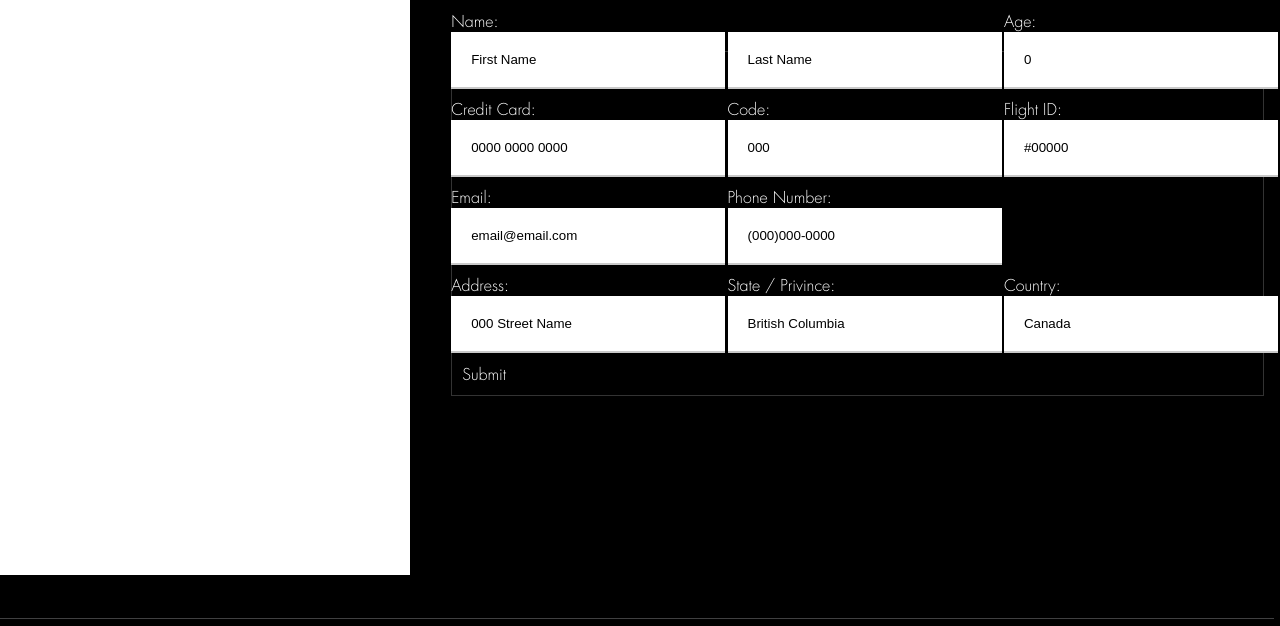
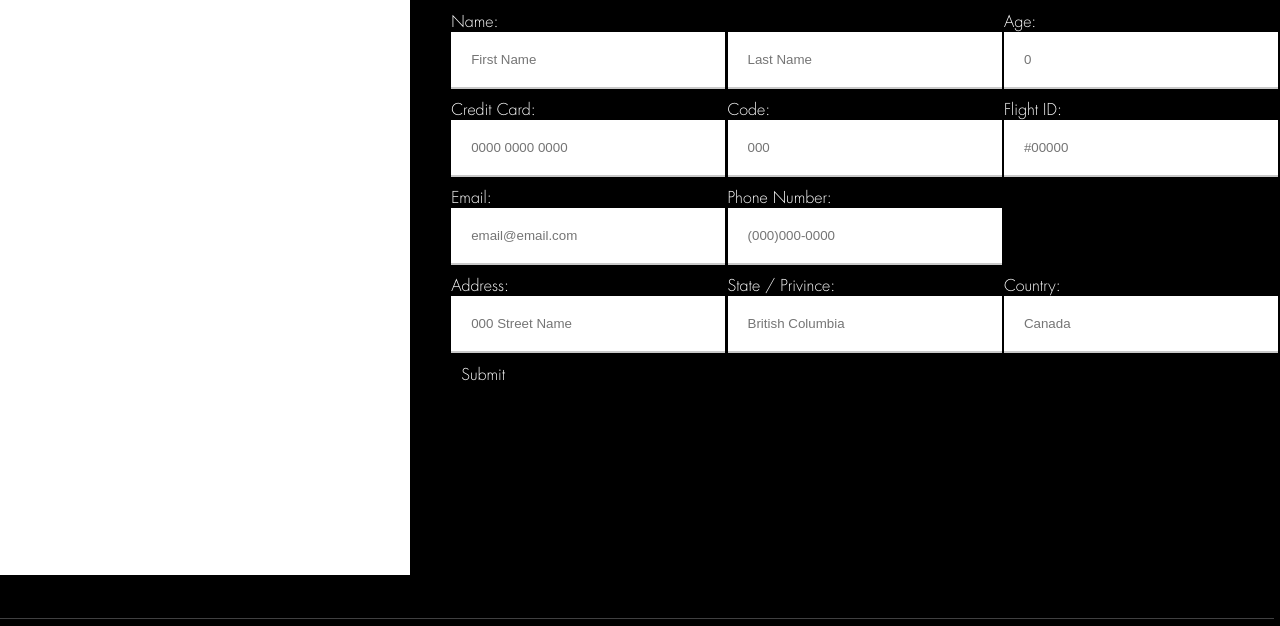
Before and after one commit to cowfun/339-project-2, a plain HTML site: page purchase.html in a window 1280 px wide. Shown: the part 109-735 px from the top of the page. Drawn offline with Linux system fonts and the light colour scheme.

Commit message:
setting placeholder and fixing wording

```diff
--- a/css/purchase.css
+++ b/css/purchase.css
@@ -23,7 +23,7 @@ form .grid_6{
 }
 
 #subButton{
-  border:1px solid #333;
+
   padding:10px;
 }
 
--- a/purchase.html
+++ b/purchase.html
@@ -70,54 +70,54 @@
             <form>
               <div class="grid_4">
   						<span class="formname">Name:</span>  <br />
-              <input type="text" name="firstname" value="First Name"/>
+              <input type="text" name="firstname" placeholder="First Name" value=""/>
             </div>
             <div class="grid_4">
               <br />
-              <input type="text" name="lastname" value="Last Name"/>
+              <input type="text" name="lastname" placeholder="Last Name"/>
             </div>
             <div class="grid_4 omega">
               <span class="formname">Age:</span> <br />
-              <input type="text" name="age" value="0"/>
+              <input type="text" name="age" placeholder="0" value=""/>
             </div>
 
               <div class="grid_4">
   						<span class="formname">Credit Card:</span> <br />
-              <input type="text" name="credit" value="0000 0000 0000"/>
+              <input type="text" name="credit" placeholder="0000 0000 0000" value=""/>
             </div>
             <div class="grid_4">
               <span class="formname">Code:</span> <br />
-              <input type="text" name="code" value="000"/>
+              <input type="text" name="code" placeholder="000" value=""/>
             </div>
             <div class="grid_4 omega">
               <span class="formname">Flight ID:</span> <br />
-              <input type="text" name="flightid" value="#00000"/>
+              <input type="text" name="flightid" placeholder="#00000" value=""/>
 
             </div>
 
             <div class="grid_4">
 
   						<span class="formname">Email:</span> <br />
-              <input type="text" name="email" value="email@email.com"/>
+              <input type="text" name="email" placeholder="email@email.com" value=""/>
             </div>
             <div class="grid_4">
               <span class="formname">Phone Number:</span> <br />
-              <input type="text" name="phonenumber" value="(000)000-0000"/>
+              <input type="text" name="phonenumber" placeholder="(000)000-0000" value=""/>
             </div>
             <div class="grid_4 omega"></div>
 
             <div class="grid_4">
 
   						<span class="formname">Address:</span> <br />
-              <input type="text" name="street" value="000 Street Name"/>
+              <input type="text" name="street" placeholder="000 Street Name"  value=""/>
             </div>
             <div class="grid_4">
               <span class="formname">State / Privince:</span><br />
-              <input type="text" name="state" value="British Columbia"/>
+              <input type="text" name="state" placeholder="British Columbia"  value=""/>
             </div>
             <div class="grid_4 omega">
               <span class="formname">Country:</span><br />
-               <input type="text" name="country" value="Canada"/>
+               <input type="text" name="country" placeholder="Canada"  value=""/>
              </div>
               <br />
 
```
Also changed, not shown: events.html (+1 -3 lines).
